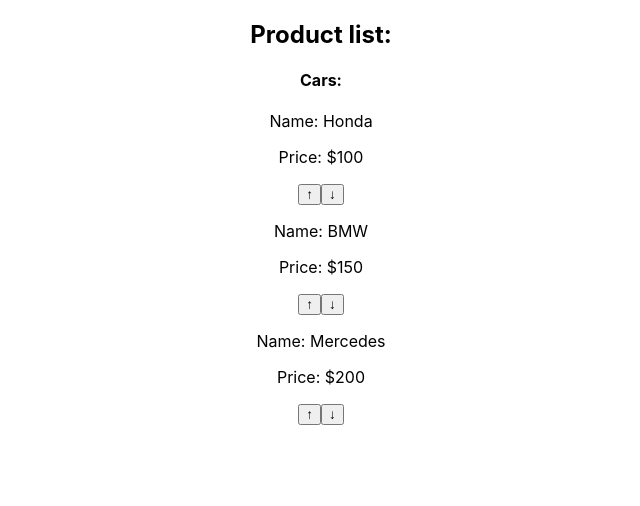
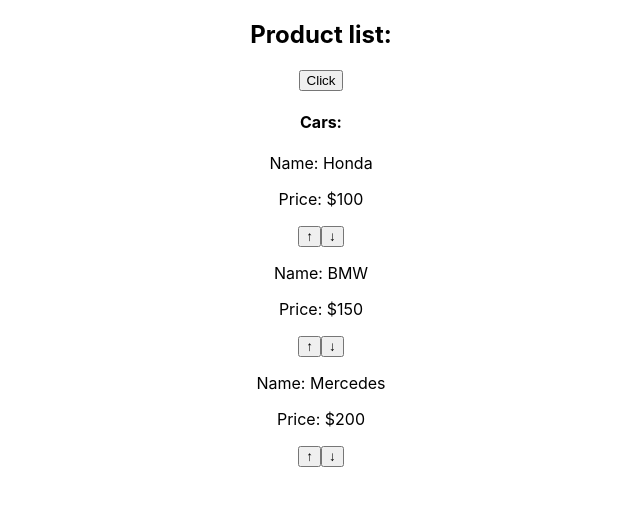
Before and after one commit to SandipGhane/reactjs, a React (Create React App) app: page / in a window 1280 px wide. Shown: the top 506 px of the page, without its empty margins (319-959 px from the left). Built offline with nearby package versions, Linux system fonts and the light colour scheme.

Commit message:
feat : set error

```diff
--- a/src/ProductList.js
+++ b/src/ProductList.js
@@ -1,12 +1,19 @@
+import { useState, useEffect } from 'react';
 import Cars from './Cars';
-const ProductList = () => (
-    <div className="product-list">
+const ProductList = () => {
+    const [count, setCount] = useState(1);
+    if (count == 3) {
+        throw new Error('I crashed!');
+    }
+    return <div className="product-list">
         <h2>Product list:</h2>
+        <button onClick={() => setCount(count + 1)} >Click</button>
         <Cars />
         {/* Other potential product categories which we will skip for this demo: */}
         {/* <Electronics /> */}
         {/* <Clothes /> */}
         {/* <Shoes /> */}
-    </div>
-);
+    </div >
+}
+
 export default ProductList;
```
